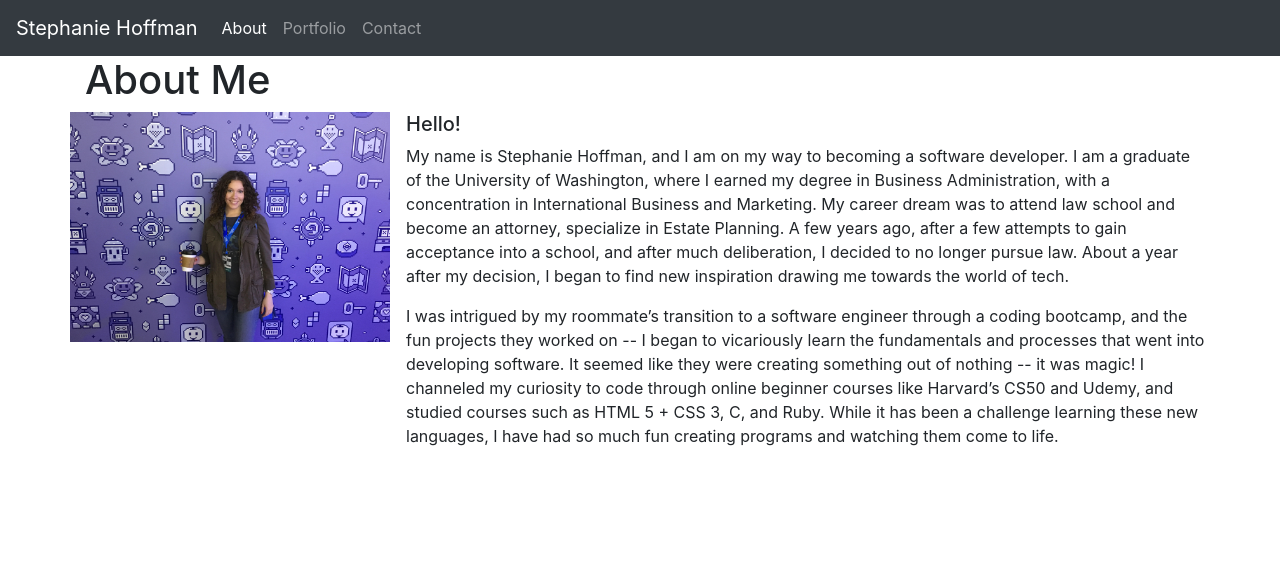
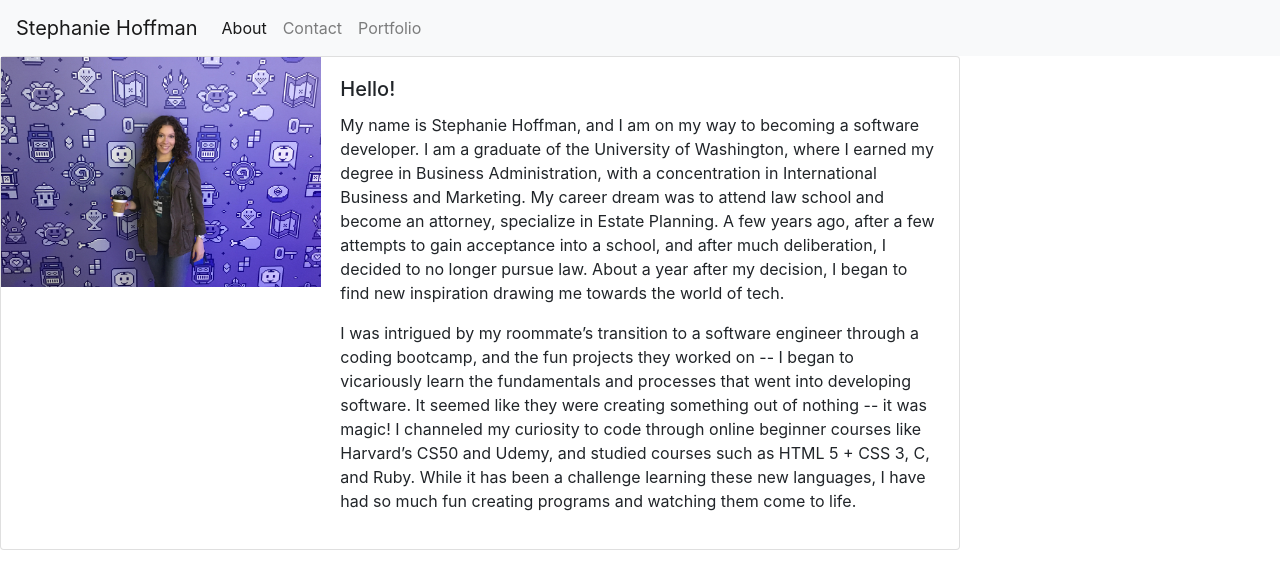
Before and after one commit to SNHoff53/Bootstrap-Portfolio, a plain HTML site: page index.html in a window 1280 px wide. Drawn offline with nearby package versions, Linux system fonts and the light colour scheme.

Commit message:
changed main content section in index.html to a Horizontal Card Title - more closely resembled first HW assign.

```diff
--- a/index.html
+++ b/index.html
@@ -1,14 +1,19 @@
-<!DOCTYPE html>
+<!doctype html>
 <html lang="en">
   <head>
-    <meta charset="UTF-8">
-    <meta name="viewport" content="width=device-width, initial-scale=1.0">
-    <meta http-equiv="X-UA-Compatible" content="ie=edge">
+    <!-- Required meta tags -->
+    <meta charset="utf-8">
+    <meta name="viewport" content="width=device-width, initial-scale=1, shrink-to-fit=no">
+
+    <!-- Bootstrap CSS -->
     <link rel="stylesheet" href="https://stackpath.bootstrapcdn.com/bootstrap/4.3.1/css/bootstrap.min.css" integrity="sha384-ggOyR0iXCbMQv3Xipma34MD+dH/1fQ784/j6cY/iJTQUOhcWr7x9JvoRxT2MZw1T" crossorigin="anonymous">
-    <title>Document</title>
+
+    <title>Bootstap Portfolio</title>
   </head>
   <body>
-    <nav class="navbar navbar-expand-lg navbar-dark bg-dark">
+
+    <!-- Navbar -->
+    <nav class="navbar navbar-expand-lg navbar-light bg-light">
             <a class="navbar-brand" href="#">Stephanie Hoffman</a>
             <button class="navbar-toggler" type="button" data-toggle="collapse" data-target="#navbarNav" aria-controls="navbarNav" aria-expanded="false" aria-label="Toggle navigation">
               <span class="navbar-toggler-icon"></span>
@@ -18,15 +23,15 @@
               <ul class="nav navbar-nav navbar-right">
 
                 <li class="nav-item active">
-              <a class="nav-link" href="#">About <span class="sr-only">(current)</span></a>
+                  <a class="nav-link" href="Basic-Portfolio/Basic-Portfolio/index.html">About <span class="sr-only">(current)</span></a>
                 </li>
 
                 <li class="nav-item">
-              <a class="nav-link" href="#">Portfolio</a>
+                  <a class="nav-link" href="Basic-Portfolio/Basic-Portfolio/contact.html">Contact</a>
                 </li>
 
                 <li class="nav-item">
-              <a class="nav-link" href="#">Contact</a>
+                  <a class="nav-link" href="Basic-Portfolio/Basic-Portfolio/portolio.html">Portfolio</a>
                 </li>
 
             </ul>
@@ -34,21 +39,19 @@
 
           </nav>
 
-    <div class="container">
-        <h1>About Me</h1>
+            <div class="card mb-3" style="max-width: 960px;">
+                    <div class="row no-gutters">
+                      <div class="col-md-4">
+                            <img src="profilepic.jpg" class="align-self-start mr-3" alt="Responsive image" height="230" width="320">
                       </div>
-
-  <div class="container">
-      <div class="row">
-            <div class="media">
-                <img src="profilepic.jpg" class="align-self-start mr-3" alt="Responsive image" height="230" width="320">
-                    <div class="media-body">
-                      <h5 class="mt-0">Hello!</h5>
-                      <p>My name is Stephanie Hoffman, and I am on my way to becoming a software developer. I am a graduate of the University of Washington, where I earned my degree in Business Administration,
+                      <div class="col-md-8">
+                        <div class="card-body">
+                          <h5 class="card-title">Hello!</h5>
+                          <p class="card-text">My name is Stephanie Hoffman, and I am on my way to becoming a software developer. I am a graduate of the University of Washington, where I earned my degree in Business Administration,
                                 with a concentration in International Business and Marketing. My career dream was to attend law school and become an attorney, specialize in Estate Planning. A few years ago, after a few attempts
                                 to gain acceptance into a school, and after much deliberation, I decided to no longer pursue law. About a year after my decision, I began to find
                                 new inspiration drawing me towards the world of tech.</p>
-                      <p>I was intrigued by my roommate’s transition to a software engineer through a coding bootcamp, and the fun projects they worked on -- I
+                          <p>   I was intrigued by my roommate’s transition to a software engineer through a coding bootcamp, and the fun projects they worked on -- I
                                 began to vicariously learn the fundamentals and processes that went into developing software. It seemed like they were creating something out of nothing -- it was magic! I channeled my curiosity to
                                 code through online beginner courses like Harvard’s CS50 and Udemy, and studied courses such as HTML 5 + CSS 3, C, and Ruby. While it has been a challenge learning these new languages, I have had so
                                 much fun creating programs and watching them come to life.</p>
@@ -57,5 +60,12 @@
                     </div>
                   </div>
 
+    <!-- Optional JavaScript -->
+    <!-- jQuery first, then Popper.js, then Bootstrap JS -->
+    <script src="https://code.jquery.com/jquery-3.3.1.slim.min.js" integrity="sha384-q8i/X+965DzO0rT7abK41JStQIAqVgRVzpbzo5smXKp4YfRvH+8abtTE1Pi6jizo" crossorigin="anonymous"></script>
+    <script src="https://cdnjs.cloudflare.com/ajax/libs/popper.js/1.14.7/umd/popper.min.js" integrity="sha384-UO2eT0CpHqdSJQ6hJty5KVphtPhzWj9WO1clHTMGa3JDZwrnQq4sF86dIHNDz0W1" crossorigin="anonymous"></script>
+    <script src="https://stackpath.bootstrapcdn.com/bootstrap/4.3.1/js/bootstrap.min.js" integrity="sha384-JjSmVgyd0p3pXB1rRibZUAYoIIy6OrQ6VrjIEaFf/nJGzIxFDsf4x0xIM+B07jRM" crossorigin="anonymous"></script>
+
+
     </body>
 </html>
```
Lines whose indentation alone changed are shown as unchanged.
